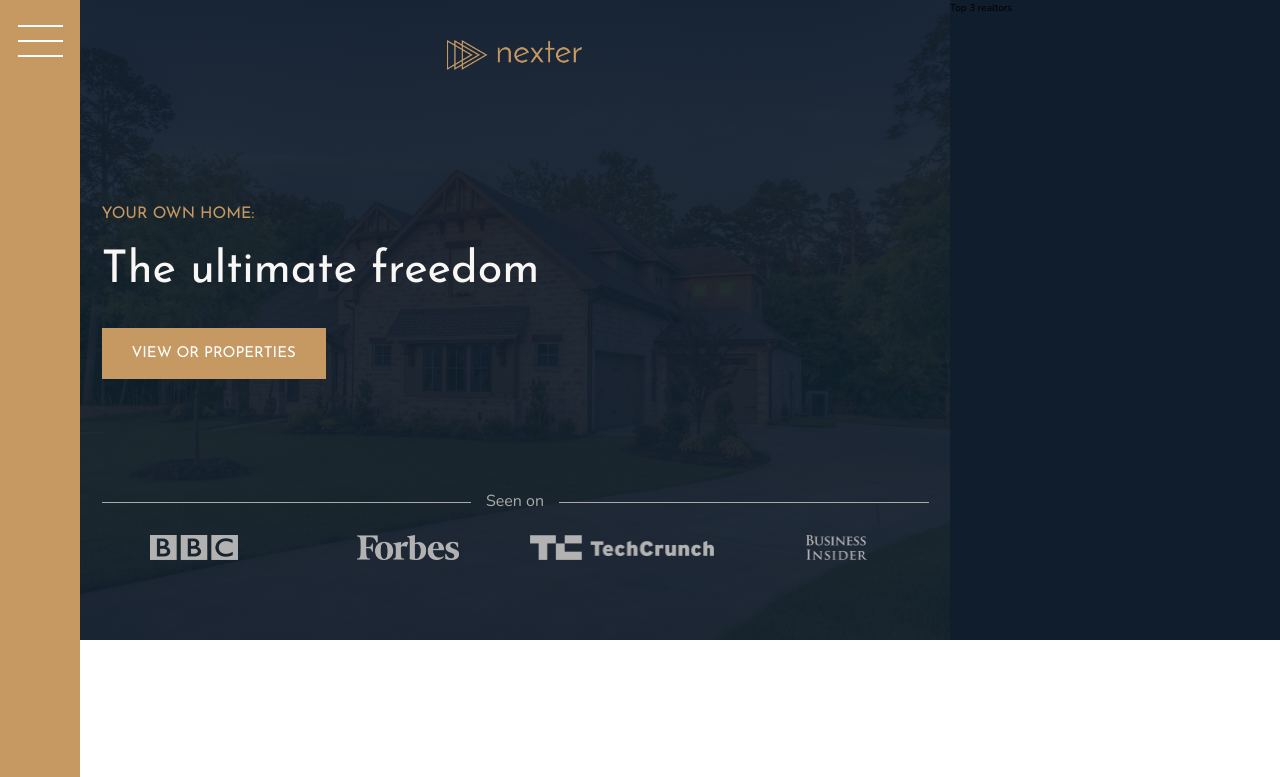
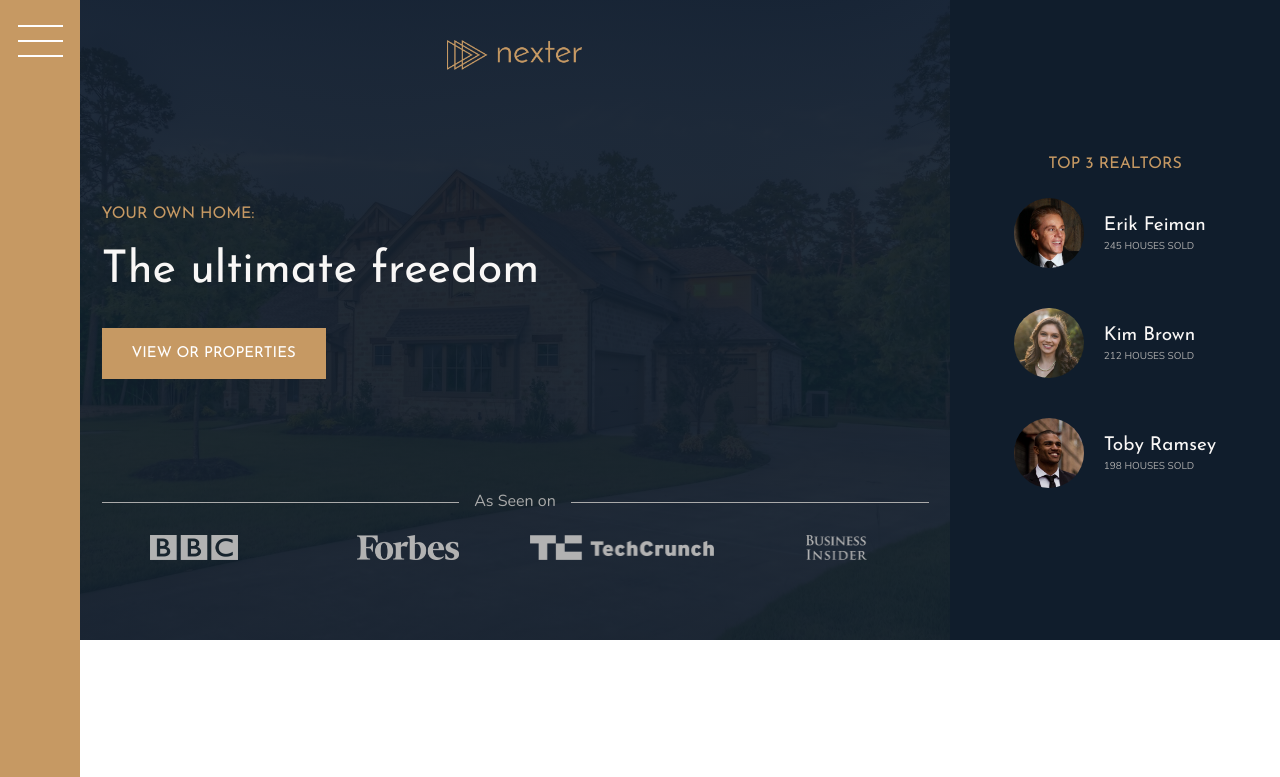
Before and after one commit to AliAbukahil/nexter_app, a website: page src/index.html in a window 1280 px wide. Shown: the top 777 px of the page. Drawn offline with nearby package versions, Linux system fonts and the light colour scheme; files that its build step writes are made by us from their sources.

Commit message:
Building the realtors section using grid layout

```diff
--- a/src/index.html
+++ b/src/index.html
@@ -24,7 +24,8 @@
       <h3 class="heading-3">Your own home:</h3>
       <h1 class="heading-1">The ultimate freedom</h1>
       <button class="btn header__btn">View or properties</button>
-      <div class="header__seenon-text">Seen on</div>
+      <!-- As Seen on with the two lines in the side -->
+      <div class="header__seenon-text">As Seen on</div>
       <div class="header__seenon-logos">
         <img src="img/logo-bbc.png" alt="Seen on logo 1" />
         <img src="img/logo-forbes.png" alt="Seen on logo 2" />
@@ -33,7 +34,26 @@
       </div>
     </header>
 
-    <div class="realtor">Top 3 realtors</div>
+    <div class="realtors">
+      <h3 class="heading-3">Top 3 realtors</h3>
+      <div class="realtors__list">
+        <img src="img/realtor-1.jpeg" alt="realtor 1" class="realtors__img" />
+        <div class="realtors__details">
+          <h4 class="heading-4 heading-4--light">Erik Feiman</h4>
+          <p class="realtors__sold">245 houses sold</p>
+        </div>
+        <img src="img/realtor-2.jpeg" alt="realtor-2" class="realtors__img" />
+        <div class="realtors__details">
+          <h4 class="heading-4 heading-4--light">Kim Brown</h4>
+          <p class="realtors__sold">212 houses sold</p>
+        </div>
+        <img src="img/realtor-3.jpeg" alt="realtor-3" class="realtors__img" />
+        <div class="realtors__details">
+          <h4 class="heading-4 heading-4--light">Toby Ramsey</h4>
+          <p class="realtors__sold">198 houses sold</p>
+        </div>
+      </div>
+    </div>
 
     <section class="features">
       <div class="feature">
--- a/src/scss/_realtors.scss
+++ b/src/scss/_realtors.scss
@@ -1,4 +1,31 @@
-.realtor {
+.realtors {
   background-color: $color-secondary;
   grid-column: col-start 7 / full-end;
+  padding: 3rem;
+
+  display: grid;
+  align-content: center; // Y Axis |
+  justify-content: center; // X Axis –––
+  row-gap: 2rem;
+  justify-items: center;
+
+  &__list {
+    display: grid;
+    grid-template-columns: min-content max-content;
+    column-gap: 2rem;
+    row-gap: 5vh;
+    align-items: center;
+  }
+
+  &__img {
+    width: 7rem;
+    border-radius: 50%;
+    display: block;
+  }
+
+  &__sold {
+    text-transform: uppercase;
+    color: $color-grey-light-2;
+    margin-top: -3px;
+  }
 }
```
